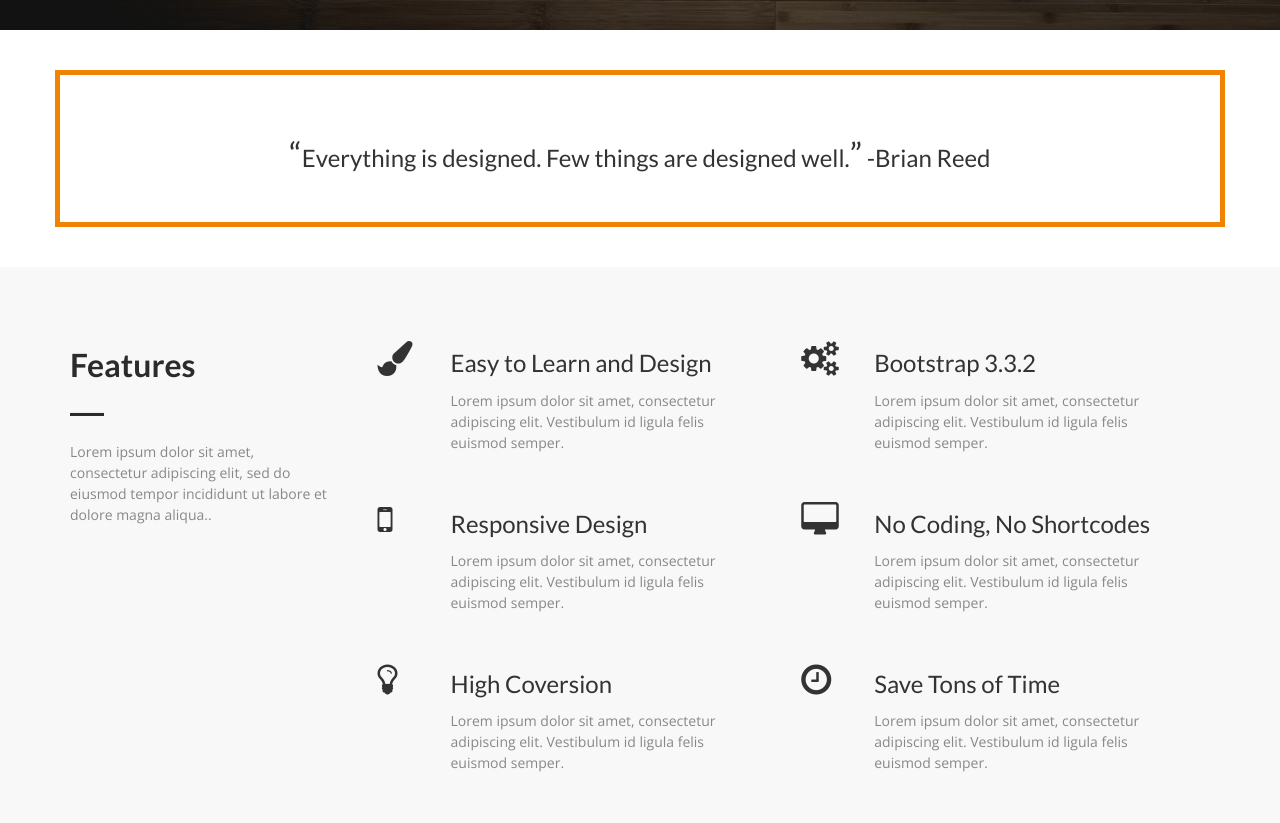
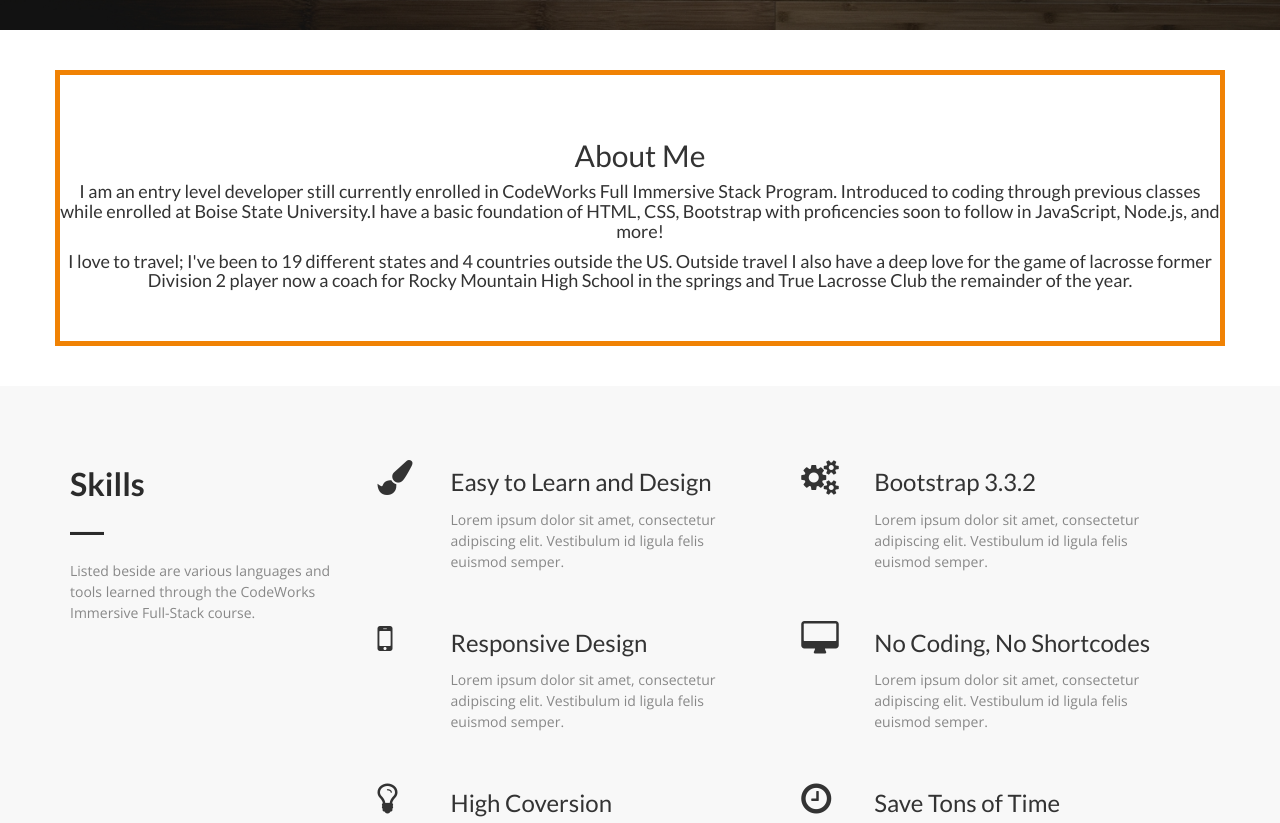
Before and after one commit to carsonplant/carsonplant.github.io, a plain HTML site: page index.html in a window 1280 px wide. Shown: the part 640-1463 px from the top of the page. Drawn offline with nearby package versions, Linux system fonts and the light colour scheme.

Commit message:
About me

```diff
--- a/index.html
+++ b/index.html
@@ -66,8 +66,14 @@
     <div class="container">
       <div class="row">
         <div class="cta-info text-center">
-          <h3><span class="dec-tec">“</span>Everything is designed. Few things are designed well.<span
-              class="dec-tec">”</span> -Brian Reed</h3>
+          <h2><span class="dec-tec"></span>About Me</h2>
+          <h4>I am an entry level developer still currently enrolled in CodeWorks Full Immersive Stack Program.
+            Introduced to coding through previous classes while enrolled at Boise State University.I have a basic
+            foundation of HTML, CSS, Bootstrap with proficencies soon to follow in JavaScript, Node.js, and more!</h4>
+          <h4>I love to travel; I've been to 19 different states and 4 countries outside the US. Outside travel I also
+            have a deep love for the game of lacrosse former Division 2 player now a coach for Rocky Mountain High
+            School in the springs and True Lacrosse Club the remainder of the year.
+          </h4>
         </div>
       </div>
     </div>
@@ -79,10 +85,10 @@
       <div class="row">
         <div class="col-md-3 wow fadeInLeft delay-05s">
           <div class="section-title">
-            <h2 class="head-title">Features</h2>
+            <h2 class="head-title">Skills</h2>
             <hr class="botm-line">
-            <p class="sec-para">Lorem ipsum dolor sit amet, consectetur adipiscing elit, sed do eiusmod tempor
-              incididunt ut labore et dolore magna aliqua..</p>
+            <p class="sec-para">Listed beside are various languages and tools learned through the CodeWorks Immersive
+              Full-Stack course.</p>
           </div>
         </div>
         <div class="col-md-9">
```
